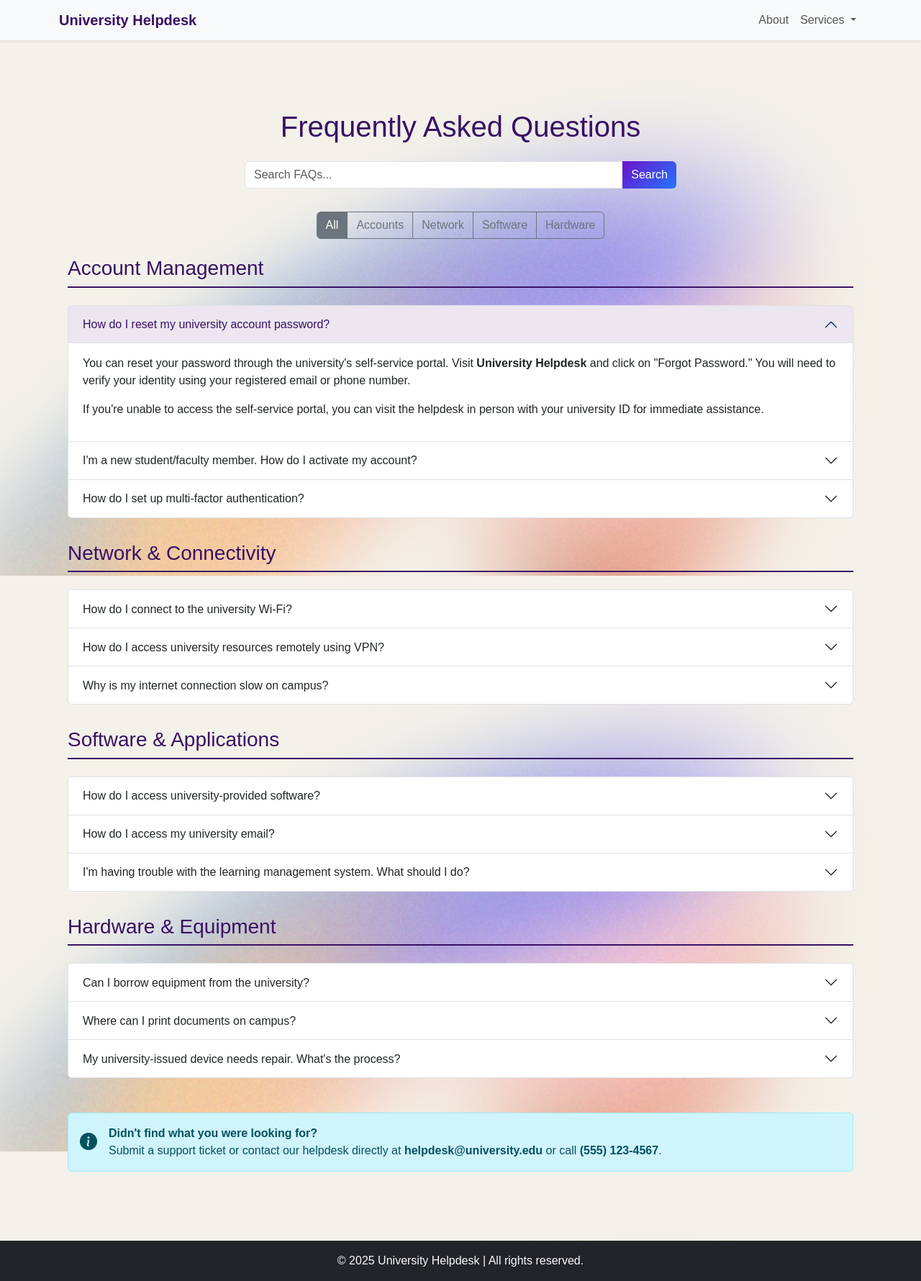
After one commit to doo78/ticketing-system, a Django app: page /faq/ in a window 1280 px wide. The commit adds this page. Shown: the whole page at 72% size. Run offline with Django 5.2, Linux system fonts and the light colour scheme.

Commit message:
FAQ and About page set up

```diff
--- a/my_library/urls.py
+++ b/my_library/urls.py
@@ -18,6 +18,8 @@ from django.conf.urls.static import static
 urlpatterns = [
     path('admin/', admin.site.urls),
     path('', home, name='home'),
+    path('about/' , views.about, name='about'),
+    path('faq/',views.faq,name='faq'),
 
     #------------------------------------AUTHENTICATION URLS------------------------------------#
     path('login/', LogInView.as_view(), name='log_in'),
--- a/ticket/templates/base.html
+++ b/ticket/templates/base.html
@@ -60,16 +60,14 @@
                 <li class="nav-item">
                 </li>
                 <li class="nav-item">
-                  <a class="nav-link" href="#">About</a>
+                  <a class="nav-link" href={%url 'about' %}>About</a>
                 </li>
                 <li class="nav-item dropdown">
                   <a class="nav-link dropdown-toggle" href="#" id="servicesDropdown" role="button" data-bs-toggle="dropdown" aria-expanded="false">
                     Services
                   </a>
                   <ul class="dropdown-menu" aria-labelledby="servicesDropdown">
-                    <li><a class="dropdown-item" href="#">IT Support</a></li>
-                    <li><a class="dropdown-item" href="#">Academic Help</a></li>
-                    <li><a class="dropdown-item" href="#">Counseling</a></li>
+                    <li><a class="dropdown-item" href={% url 'faq'     %}>FAQ</a></li>
                   </ul>
                 </li>
               </ul>
--- /dev/null
+++ b/ticket/templates/faq.html
@@ -0,0 +1,356 @@
+{% extends "base.html" %}
+
+{% block extra_imports %}
+<style>
+    .accordion-button:not(.collapsed) {
+        background-color: rgba(57, 17, 100, 0.1);
+        color: #391164;
+    }
+    .accordion-button:focus {
+        border-color: rgba(57, 17, 100, 0.25);
+        box-shadow: 0 0 0 0.25rem rgba(57, 17, 100, 0.25);
+    }
+    .faq-search {
+        max-width: 600px;
+        margin: 0 auto 2rem;
+    }
+    .faq-search .form-control:focus {
+        border-color: rgba(57, 17, 100, 0.25);
+        box-shadow: 0 0 0 0.25rem rgba(57, 17, 100, 0.25);
+    }
+    .faq-search .btn {
+        background-color: #391164;
+        border-color: #391164;
+    }
+    .faq-category {
+        margin-bottom: 2rem;
+    }
+    .faq-category-title {
+        color: #391164;
+        border-bottom: 2px solid #391164;
+        padding-bottom: 0.5rem;
+        margin-bottom: 1.5rem;
+    }
+</style>
+{% endblock %}
+
+{% block body %}
+<div class="container py-5">
+    <h1 class="mb-4 text-center" style="color: #391164;">Frequently Asked Questions</h1>
+
+    <div class="faq-search">
+        <div class="input-group mb-3">
+            <input type="text" class="form-control" placeholder="Search FAQs..." aria-label="Search FAQs">
+            <button class="btn btn-primary" type="button">Search</button>
+        </div>
+    </div>
+
+    <div class="row mb-4">
+        <div class="col text-center">
+            <div class="btn-group" role="group" aria-label="FAQ Categories">
+                <button type="button" class="btn btn-outline-secondary active">All</button>
+                <button type="button" class="btn btn-outline-secondary">Accounts</button>
+                <button type="button" class="btn btn-outline-secondary">Network</button>
+                <button type="button" class="btn btn-outline-secondary">Software</button>
+                <button type="button" class="btn btn-outline-secondary">Hardware</button>
+            </div>
+        </div>
+    </div>
+
+    <div class="faq-category">
+        <h3 class="faq-category-title">Account Management</h3>
+        <div class="accordion" id="accountAccordion">
+            <div class="accordion-item">
+                <h2 class="accordion-header" id="accountHeading1">
+                    <button class="accordion-button" type="button" data-bs-toggle="collapse" data-bs-target="#accountCollapse1" aria-expanded="true" aria-controls="accountCollapse1">
+                        How do I reset my university account password?
+                    </button>
+                </h2>
+                <div id="accountCollapse1" class="accordion-collapse collapse show" aria-labelledby="accountHeading1" data-bs-parent="#accountAccordion">
+                    <div class="accordion-body">
+                        <p>You can reset your password through the university's self-service portal. Visit <strong>University Helpdesk</strong> and click on "Forgot Password." You will need to verify your identity using your registered email or phone number.</p>
+                        <p>If you're unable to access the self-service portal, you can visit the helpdesk in person with your university ID for immediate assistance.</p>
+                    </div>
+                </div>
+            </div>
+            <div class="accordion-item">
+                <h2 class="accordion-header" id="accountHeading2">
+                    <button class="accordion-button collapsed" type="button" data-bs-toggle="collapse" data-bs-target="#accountCollapse2" aria-expanded="false" aria-controls="accountCollapse2">
+                        I'm a new student/faculty member. How do I activate my account?
+                    </button>
+                </h2>
+                <div id="accountCollapse2" class="accordion-collapse collapse" aria-labelledby="accountHeading2" data-bs-parent="#accountAccordion">
+                    <div class="accordion-body">
+                        <p>New students and faculty should have received an email with activation instructions to their personal email address. Follow the link in that email to set up your account.</p>
+                        <p>If you haven't received the activation email within 48 hours of your official start date, please contact the helpdesk with your university ID number and we will assist you with the account setup process.</p>
+                    </div>
+                </div>
+            </div>
+            <div class="accordion-item">
+                <h2 class="accordion-header" id="accountHeading3">
+                    <button class="accordion-button collapsed" type="button" data-bs-toggle="collapse" data-bs-target="#accountCollapse3" aria-expanded="false" aria-controls="accountCollapse3">
+                        How do I set up multi-factor authentication?
+                    </button>
+                </h2>
+                <div id="accountCollapse3" class="accordion-collapse collapse" aria-labelledby="accountHeading3" data-bs-parent="#accountAccordion">
+                    <div class="accordion-body">
+                        <p>The university requires multi-factor authentication (MFA) for all accounts. To set it up:</p>
+                        <ol>
+                            <li>Log into the university portal</li>
+                            <li>Go to "Account Settings" and select "Security"</li>
+                            <li>Click "Set up Multi-Factor Authentication"</li>
+                            <li>Follow the prompts to add your mobile device or other authentication methods</li>
+                        </ol>
+                        <p>We recommend setting up multiple authentication methods (e.g., mobile app and SMS) to ensure you always have access to your account.</p>
+                    </div>
+                </div>
+            </div>
+        </div>
+    </div>
+
+    <div class="faq-category">
+        <h3 class="faq-category-title">Network & Connectivity</h3>
+        <div class="accordion" id="networkAccordion">
+            <div class="accordion-item">
+                <h2 class="accordion-header" id="networkHeading1">
+                    <button class="accordion-button collapsed" type="button" data-bs-toggle="collapse" data-bs-target="#networkCollapse1" aria-expanded="false" aria-controls="networkCollapse1">
+                        How do I connect to the university Wi-Fi?
+                    </button>
+                </h2>
+                <div id="networkCollapse1" class="accordion-collapse collapse" aria-labelledby="networkHeading1" data-bs-parent="#networkAccordion">
+                    <div class="accordion-body">
+                        <p>To connect to the university Wi-Fi:</p>
+                        <ol>
+                            <li>Go to your device's Wi-Fi settings</li>
+                            <li>Select the "Universty wifi" network</li>
+                            <li>When prompted, enter your university email and password</li>
+                            <li>Accept the security certificate if prompted</li>
+                        </ol>
+                        <p>For devices that don't support WPA2-Enterprise authentication, use the "University_Guest" network and register your device through the captive portal.</p>
+                    </div>
+                </div>
+            </div>
+            <div class="accordion-item">
+                <h2 class="accordion-header" id="networkHeading2">
+                    <button class="accordion-button collapsed" type="button" data-bs-toggle="collapse" data-bs-target="#networkCollapse2" aria-expanded="false" aria-controls="networkCollapse2">
+                        How do I access university resources remotely using VPN?
+                    </button>
+                </h2>
+            </div>
+            <div class="accordion-item">
+                <h2 class="accordion-header" id="networkHeading3">
+                    <button class="accordion-button collapsed" type="button" data-bs-toggle="collapse" data-bs-target="#networkCollapse3" aria-expanded="false" aria-controls="networkCollapse3">
+                        Why is my internet connection slow on campus?
+                    </button>
+                </h2>
+                <div id="networkCollapse3" class="accordion-collapse collapse" aria-labelledby="networkHeading3" data-bs-parent="#networkAccordion">
+                    <div class="accordion-body">
+                        <p>Several factors can affect Wi-Fi performance on campus:</p>
+                        <ul>
+                            <li>High-density areas during peak hours may experience congestion</li>
+                            <li>Distance from the nearest access point</li>
+                            <li>Interference from other electronic devices</li>
+                            <li>Building materials blocking signals in certain areas</li>
+                        </ul>
+                        <p>If you consistently experience slow connections in specific locations, please report this to the helpdesk with details about the time, location, and your device. This helps us improve our network coverage.</p>
+                    </div>
+                </div>
+            </div>
+        </div>
+    </div>
+
+    <div class="faq-category">
+        <h3 class="faq-category-title">Software & Applications</h3>
+        <div class="accordion" id="softwareAccordion">
+            <div class="accordion-item">
+                <h2 class="accordion-header" id="softwareHeading1">
+                    <button class="accordion-button collapsed" type="button" data-bs-toggle="collapse" data-bs-target="#softwareCollapse1" aria-expanded="false" aria-controls="softwareCollapse1">
+                        How do I access university-provided software?
+                    </button>
+                </h2>
+                <div id="softwareCollapse1" class="accordion-collapse collapse" aria-labelledby="softwareHeading1" data-bs-parent="#softwareAccordion">
+                    <div class="accordion-body">
+                        <p>The university provides a wide range of software applications for academic and administrative use. To access these:</p>
+                        <ol>
+                            <li>Visit the Software Portal at <strong>software.university.edu</strong></li>
+                            <li>Log in with your university credentials</li>
+                            <li>Browse available software by category or use the search function</li>
+                            <li>Follow the installation instructions for your specific operating system</li>
+                        </ol>
+                        <p>Many applications are also available through virtual desktop infrastructure, which you can access from any device without installation.</p>
+                    </div>
+                </div>
+            </div>
+            <div class="accordion-item">
+                <h2 class="accordion-header" id="softwareHeading2">
+                    <button class="accordion-button collapsed" type="button" data-bs-toggle="collapse" data-bs-target="#softwareCollapse2" aria-expanded="false" aria-controls="softwareCollapse2">
+                        How do I access my university email?
+                    </button>
+                </h2>
+                <div id="softwareCollapse2" class="accordion-collapse collapse" aria-labelledby="softwareHeading2" data-bs-parent="#softwareAccordion">
+                    <div class="accordion-body">
+                        <p>You can access your university email in several ways:</p>
+                        <ul>
+                            <li><strong>Web browser:</strong> Visit <strong>mail.university.edu</strong> and log in with your university credentials</li>
+                            <li><strong>Desktop client:</strong> Configure Outlook or other email clients using the settings available on our support page</li>
+                            <li><strong>Mobile devices:</strong> Use the Outlook app or add your account to your device's native email app</li>
+                        </ul>
+                        <p>For setup instructions on specific devices, please visit our email configuration guide on the helpdesk website.</p>
+                    </div>
+                </div>
+            </div>
+            <div class="accordion-item">
+                <h2 class="accordion-header" id="softwareHeading3">
+                    <button class="accordion-button collapsed" type="button" data-bs-toggle="collapse" data-bs-target="#softwareCollapse3" aria-expanded="false" aria-controls="softwareCollapse3">
+                        I'm having trouble with the learning management system. What should I do?
+                    </button>
+                </h2>
+                <div id="softwareCollapse3" class="accordion-collapse collapse" aria-labelledby="softwareHeading3" data-bs-parent="#softwareAccordion">
+                    <div class="accordion-body">
+                        <p>For issues with the Learning Management System (LMS):</p>
+                        <ol>
+                            <li>Clear your browser cache and cookies</li>
+                            <li>Try using a different browser (we recommend Chrome or Firefox)</li>
+                            <li>Check if the LMS is experiencing an outage on our service status page</li>
+                            <li>For course-specific access issues, contact your instructor first</li>
+                            <li>For technical problems, contact the helpdesk with specific error messages and screenshots</li>
+                        </ol>
+                        <p>We also offer LMS training sessions for students and faculty throughout the semester. Check the event calendar for upcoming sessions.</p>
+                    </div>
+                </div>
+            </div>
+        </div>
+    </div>
+
+    <div class="faq-category">
+        <h3 class="faq-category-title">Hardware & Equipment</h3>
+        <div class="accordion" id="hardwareAccordion">
+            <div class="accordion-item">
+                <h2 class="accordion-header" id="hardwareHeading1">
+                    <button class="accordion-button collapsed" type="button" data-bs-toggle="collapse" data-bs-target="#hardwareCollapse1" aria-expanded="false" aria-controls="hardwareCollapse1">
+                        Can I borrow equipment from the university?
+                    </button>
+                </h2>
+                <div id="hardwareCollapse1" class="accordion-collapse collapse" aria-labelledby="hardwareHeading1" data-bs-parent="#hardwareAccordion">
+                    <div class="accordion-body">
+                        <p>Yes, the university offers equipment loans for academic purposes:</p>
+                        <ul>
+                            <li><strong>Laptops:</strong> Available for short-term (daily) or long-term (semester) loans</li>
+                            <li><strong>Tablets:</strong> Available for up to one week</li>
+                            <li><strong>Projectors & Presentation Equipment:</strong> Available for classroom or event use</li>
+                            <li><strong>Specialized Equipment:</strong> Department-specific equipment may be available through your academic department</li>
+                        </ul>
+                        <p>To borrow equipment, visit the Equipment Loan desk at the main library or submit a request through the online portal at least 24 hours in advance.</p>
+                    </div>
+                </div>
+            </div>
+            <div class="accordion-item">
+                <h2 class="accordion-header" id="hardwareHeading2">
+                    <button class="accordion-button collapsed" type="button" data-bs-toggle="collapse" data-bs-target="#hardwareCollapse2" aria-expanded="false" aria-controls="hardwareCollapse2">
+                        Where can I print documents on campus?
+                    </button>
+                </h2>
+                <div id="hardwareCollapse2" class="accordion-collapse collapse" aria-labelledby="hardwareHeading2" data-bs-parent="#hardwareAccordion">
+                    <div class="accordion-body">
+                        <p>Printing services are available at multiple locations across campus:</p>
+                        <ul>
+                            <li>Main Library (all floors)</li>
+                            <li>Student Union Building</li>
+                            <li>Computer labs in each academic building</li>
+                            <li>Residence hall common areas</li>
+                        </ul>
+                        <p>To print, you can:</p>
+                        <ol>
+                            <li>Use a campus computer and print directly</li>
+                            <li>Upload your document to <strong>print.university.edu</strong></li>
+                            <li>Send an email with your document to <strong>print@university.edu</strong></li>
+                            <li>Use the mobile printing app available for iOS and Android</li>
+                        </ol>
+                        <p>All printing requires your university ID card for release and charges apply to your printing account.</p>
+                    </div>
+                </div>
+            </div>
+            <div class="accordion-item">
+                <h2 class="accordion-header" id="hardwareHeading3">
+                    <button class="accordion-button collapsed" type="button" data-bs-toggle="collapse" data-bs-target="#hardwareCollapse3" aria-expanded="false" aria-controls="hardwareCollapse3">
+                        My university-issued device needs repair. What's the process?
+                    </button>
+                </h2>
+                <div id="hardwareCollapse3" class="accordion-collapse collapse" aria-labelledby="hardwareHeading3" data-bs-parent="#hardwareAccordion">
+                    <div class="accordion-body">
+                        <p>For university-issued device repairs:</p>
+                        <ol>
+                            <li>Back up your important data if possible</li>
+                            <li>Submit a repair ticket through the helpdesk portal</li>
+                            <li>Bring your device to the Hardware Support Center during business hours</li>
+                            <li>For emergency loaners, indicate this need in your ticket</li>
+                        </ol>
+                        <p>Typical repair times range from same-day service for minor issues to 3-5 business days for major repairs. You'll receive email updates on the status of your repair.</p>
+                        <p>Note: For personally-owned devices, we offer limited troubleshooting assistance but cannot perform hardware repairs.</p>
+                    </div>
+                </div>
+            </div>
+        </div>
+    </div>
+
+    <div class="alert alert-info mt-5">
+        <div class="d-flex align-items-center">
+            <i class="bi bi-info-circle-fill fs-4 me-3"></i>
+            <div>
+                <strong>Didn't find what you were looking for?</strong>
+                <p class="mb-0">Submit a support ticket or contact our helpdesk directly at <strong>helpdesk@university.edu</strong> or call <strong>(555) 123-4567</strong>.</p>
+            </div>
+        </div>
+    </div>
+</div>
+
+<script>
+    // Simple search functionality for FAQ items
+    document.addEventListener('DOMContentLoaded', function() {
+        const searchInput = document.querySelector('.faq-search input');
+
+        searchInput.addEventListener('keyup', function() {
+            const searchText = this.value.toLowerCase();
+            const accordionItems = document.querySelectorAll('.accordion-item');
+
+            accordionItems.forEach(item => {
+                const question = item.querySelector('.accordion-button').textContent.toLowerCase();
+                const answer = item.querySelector('.accordion-body').textContent.toLowerCase();
+
+                if (question.includes(searchText) || answer.includes(searchText)) {
+                    item.style.display = 'block';
+                } else {
+                    item.style.display = 'none';
+                }
+            });
+        });
+
+        // Category filter buttons
+        const categoryButtons = document.querySelectorAll('.btn-group .btn-outline-secondary');
+        categoryButtons.forEach(button => {
+            button.addEventListener('click', function() {
+                // Toggle active state
+                categoryButtons.forEach(btn => btn.classList.remove('active'));
+                this.classList.add('active');
+
+                // Filter categories
+                const category = this.textContent.toLowerCase();
+                const faqCategories = document.querySelectorAll('.faq-category');
+
+                if (category === 'all') {
+                    faqCategories.forEach(cat => cat.style.display = 'block');
+                } else {
+                    faqCategories.forEach(cat => {
+                        const categoryTitle = cat.querySelector('.faq-category-title').textContent.toLowerCase();
+                        if (categoryTitle.includes(category)) {
+                            cat.style.display = 'block';
+                        } else {
+                            cat.style.display = 'none';
+                        }
+                    });
+                }
+            });
+        });
+    });
+</script>
+{% endblock %}
--- a/ticket/views.py
+++ b/ticket/views.py
@@ -275,6 +275,7 @@ class DashboardView(LoginRequiredMixin, View):
         """Redirect to home page if the role is undefined."""
         return redirect(reverse("home"))
 
+
 class StaffRequiredMixin(UserPassesTestMixin):
     def test_func(self):
         return hasattr(self.request.user, 'staff')
@@ -550,3 +551,11 @@ def check_email(request):
     email = request.GET.get('email', '')
     exists = CustomUser.objects.filter(email=email).exists()
     return JsonResponse({'exists': exists})
+
+def about(request):
+    """View function for the about page.Displays information about the University Helpdesk, its mission, team, values, and services offered. """
+    return render(request, 'about.html')
+
+def faq(request):
+    """View function for the FAQ page.Displays frequently asked questions organized by categories."""
+    return render(request, 'faq.html')
```
Also changed, not shown: ticket/templates/about.html (added, +107 -0 lines), ticket/migrations/0011_alter_ticket_expiration_date.py (added), ticket/migrations/0012_alter_ticket_expiration_date.py (added).
